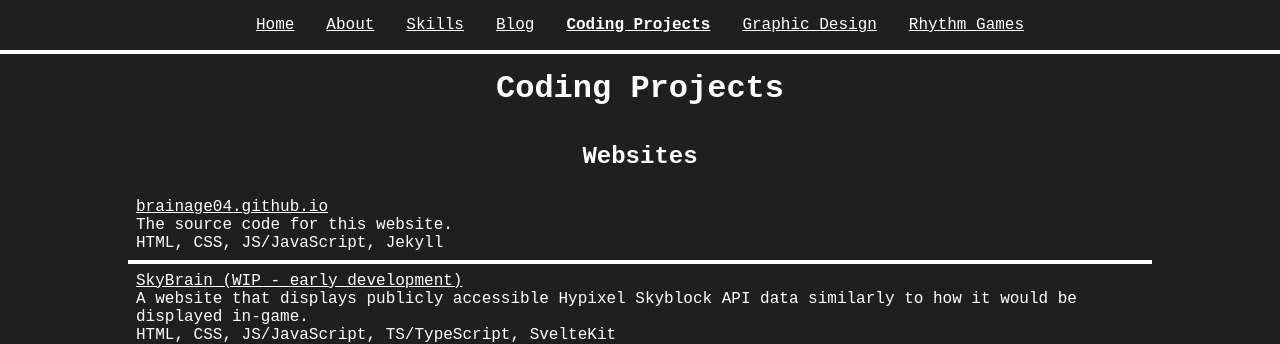
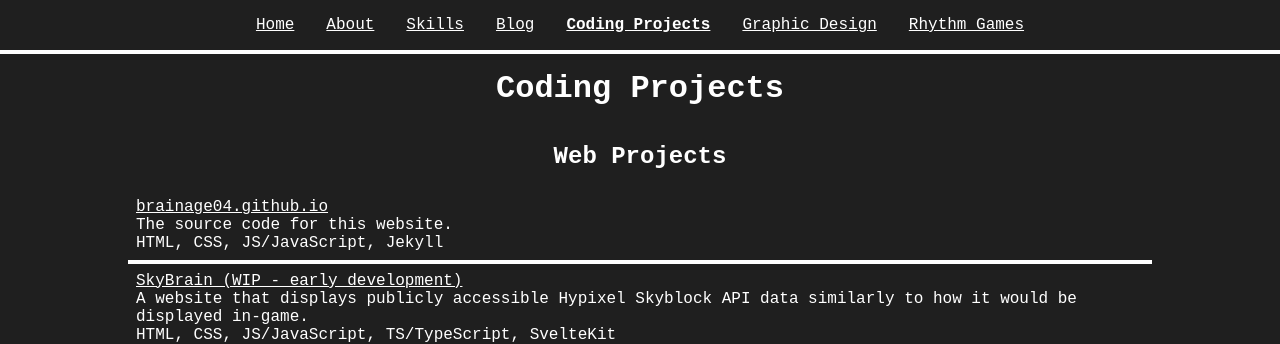
Before and after one commit to brainage04/brainage04.github.io, a Jekyll site: the page built from assets/pages/coding-projects.html, in a window 1280 px wide. Shown: the top 344 px of the page. Built offline with Jekyll 4.4.1, drawn with Linux system fonts in a browser that asks for light colours.

Commit message:
change title from websites -> web projects

```diff
--- a/_data/coding-projects.yml
+++ b/_data/coding-projects.yml
@@ -1,4 +1,4 @@
-- title: Websites
+- title: Web Projects
   items:
   - name: brainage04.github.io
     url: https://github.com/brainage04/brainage04.github.io
```
